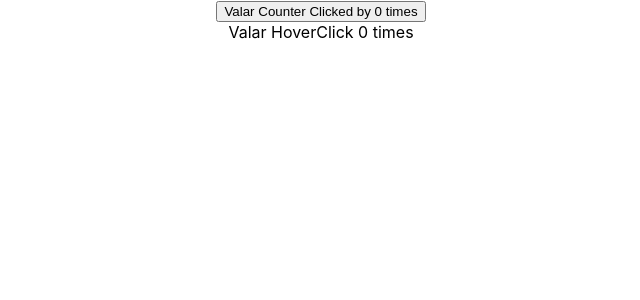
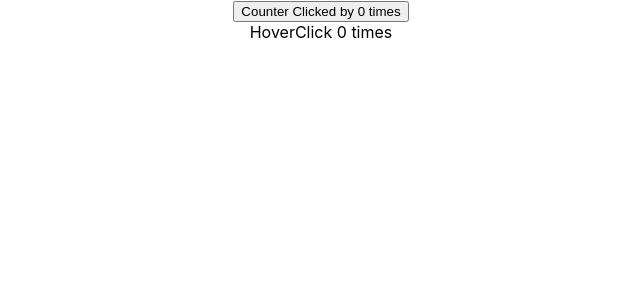
Before and after one commit to ValarmathyRamachandran/React-AdvancedConcepts, a React (Create React App) app: page / in a window 1280 px wide. Shown: the top 300 px of the page, without its empty margins (319-959 px from the left). Built offline with nearby package versions, Linux system fonts and the light colour scheme.

Commit message:
[Valarmathy]:Implemented HOC Concepts in React

```diff
--- a/src/Component/CounterClick/CounterClick.js
+++ b/src/Component/CounterClick/CounterClick.js
@@ -4,17 +4,17 @@ import UpdatedComponent from '../withCounter';
 
 function CounterClick(props) {
 
-const [count,setCount] = React.useState(0)
+// const [count,setCount] = React.useState(0)
 
-const handleCount = () =>{
-        setCount(prevCount => prevCount + 1);
-}
+// const handleCount = () =>{
+//         setCount(prevCount => prevCount + 1);
+// }
 
-    console.log(count+"Hii" +props.name)
+  const {count, handleCount } = props
 
   return (
     <div>
-        <button onClick={handleCount}>{props.name} Counter Clicked by {count} times</button>
+        <button onClick={handleCount}> Counter Clicked by {count} times</button>
     </div>
   )
 }
--- a/src/Component/HoverClick.js
+++ b/src/Component/HoverClick.js
@@ -4,14 +4,15 @@ import UpdatedComponent from './withCounter';
 
 function HoverClick(props) {
 
-const [count,setCount] = React.useState(0)
+// const [count,setCount] = React.useState(0)
 
-const handleCount = () =>{
-    setCount(prevCount => prevCount + 1);
-};
+// const handleCount = () =>{
+//     setCount(prevCount => prevCount + 1);
+// };
 
+const {count, handleCount } = props
   return (
-    <div onMouseOver={handleCount}>{props.name} HoverClick {count} times</div>
+    <div onMouseOver={handleCount}>HoverClick {count} times</div>
   )
 }
 
--- a/src/Component/withCounter.js
+++ b/src/Component/withCounter.js
@@ -4,8 +4,14 @@ import React from 'react'
 const UpdatedComponent = OriginalComponent =>{
 
     function NewComponent() {
+        const [count,setCount] = React.useState(0)
+
+        const handleCount = () =>{
+        setCount(prevCount => prevCount + 1);
+}
+
     return (
-        <OriginalComponent  name='Valar'/>)
+        <OriginalComponent  count={count} handleCount={handleCount} />)
     }
     return NewComponent
 
```
